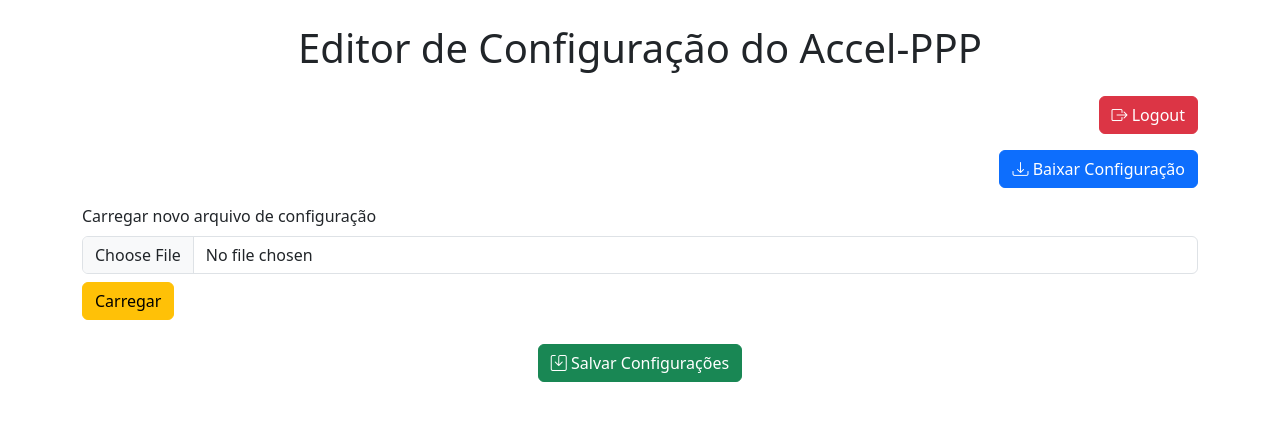
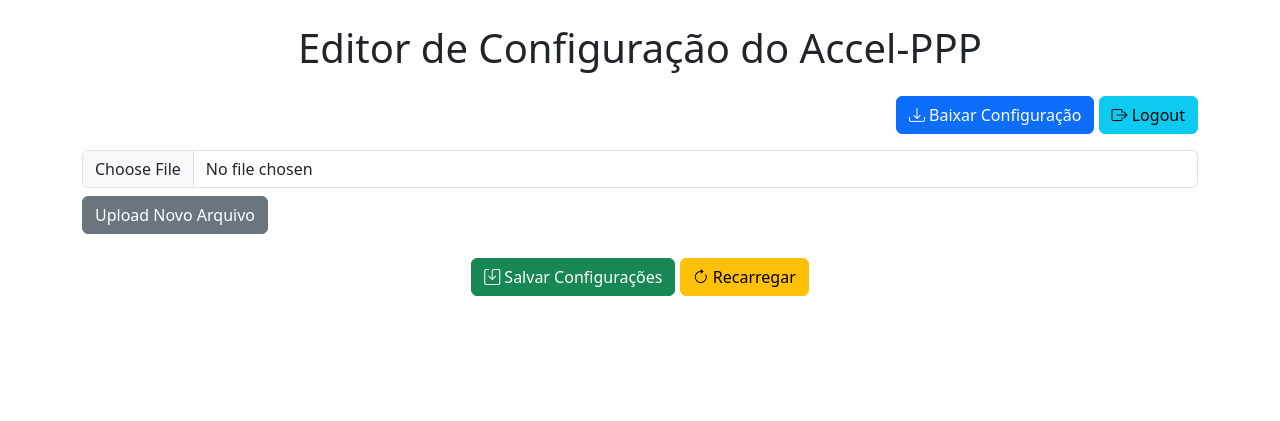
Before and after one commit to steinhorstbr/accel-ppp-config, a Flask app: page /config in a window 1280 px wide. Shown: the top 421 px of the page. Run offline with Flask 3, Linux system fonts and the light colour scheme; the visitor is signed in with stand-in values (Sample User, id 1); data that the repository does not hold is empty; some libraries are stand-ins or nearby versions.

Commit message:
Update index.html

```diff
--- a/app/templates/index.html
+++ b/app/templates/index.html
@@ -12,26 +12,19 @@
 <body>
     <div class="container mt-4">
         <h1 class="text-center mb-4">Editor de Configuração do Accel-PPP</h1>
-
-        <!-- Botão de Logout -->
-        <div class="text-end mb-3">
-            <a href="/logout" class="btn btn-danger">
-                <i class="bi bi-box-arrow-right"></i> Logout
-            </a>
-        </div>
-
-        <!-- Botão de Baixar Configuração -->
         <div class="text-end mb-3">
             <a href="/api/download" class="btn btn-primary">
                 <i class="bi bi-download"></i> Baixar Configuração
             </a>
+            <button class="btn btn-info" onclick="logout()">
+                <i class="bi bi-box-arrow-right"></i> Logout
+            </button>
         </div>
 
-        <!-- Upload de Arquivo -->
-        <div class="mb-4">
-            <label for="fileUpload" class="form-label">Carregar novo arquivo de configuração</label>
-            <input class="form-control" type="file" id="fileUpload">
-            <button class="btn btn-warning mt-2" onclick="uploadConfig()">Carregar</button>
+        <!-- Upload de arquivo -->
+        <div class="mb-3">
+            <input type="file" id="fileUpload" class="form-control" />
+            <button class="btn btn-secondary mt-2" onclick="uploadFile()">Upload Novo Arquivo</button>
         </div>
 
         <div id="sections"></div>
@@ -40,6 +33,9 @@
             <button class="btn btn-success" onclick="saveConfig()">
                 <i class="bi bi-save"></i> Salvar Configurações
             </button>
+            <button class="btn btn-warning" onclick="reloadConfig()">
+                <i class="bi bi-arrow-clockwise"></i> Recarregar
+            </button>
         </div>
     </div>
 
```
